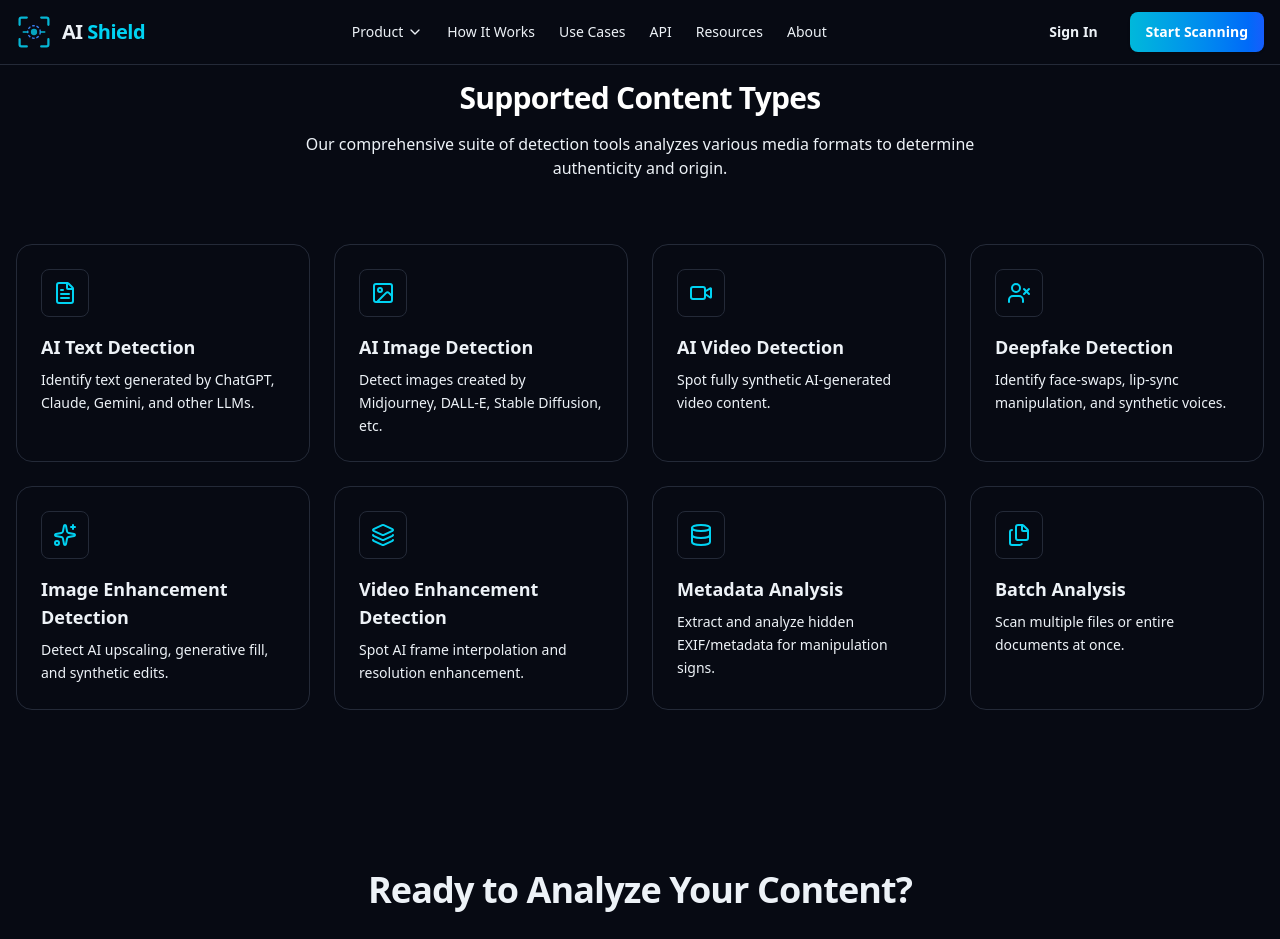
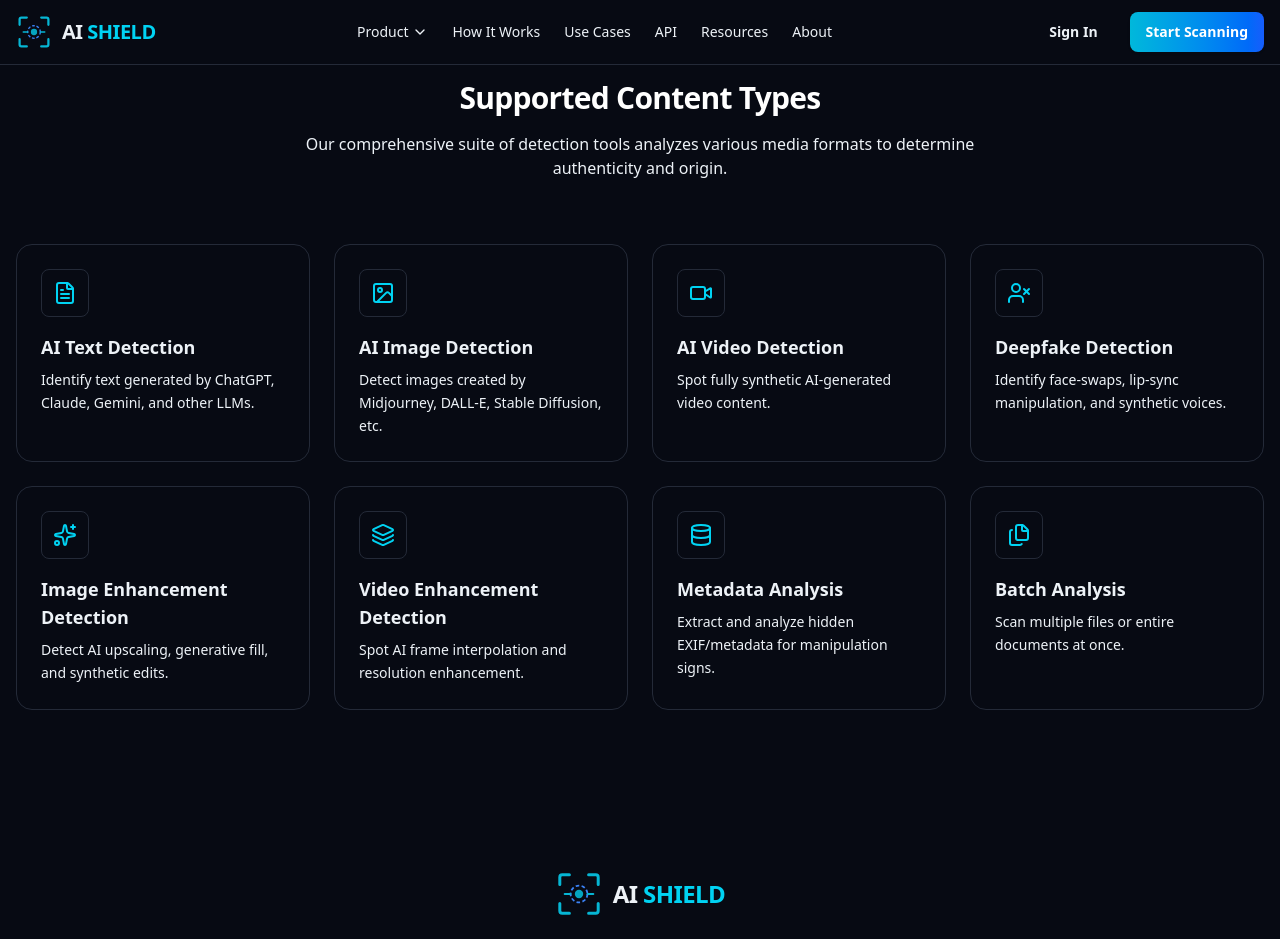
Before and after one commit to WHUASHAI/AI-SHEILD, a Next.js app: page / in a window 1280 px wide. Shown: the top 939 px of the page. Built offline with nearby package versions, Linux system fonts and the light colour scheme.

Commit message:
logo changed

```diff
--- a/src/components/landing/start-scanning.tsx
+++ b/src/components/landing/start-scanning.tsx
@@ -2,11 +2,15 @@
 import Link from 'next/link';
 import { ChevronRight } from 'lucide-react';
 import { Button } from '@/components/ui/button';
+import { Logo } from '@/components/shared/logo';
 
 export function StartScanning() {
   return (
     <section className="py-20">
       <div className="container mx-auto px-4 text-center">
+        <div className="flex justify-center mb-6">
+          <Logo size="lg" />
+        </div>
         <h2 className="text-3xl md:text-4xl font-bold tracking-tight text-foreground mb-6">
           Ready to Analyze Your Content?
         </h2>
--- a/src/components/shared/logo.tsx
+++ b/src/components/shared/logo.tsx
@@ -29,7 +29,7 @@
       {variant === 'full' && (
         <span className={cn('font-bold tracking-tight', textSizes[size])}>
           <span className="text-foreground">AI</span>
-          <span className="text-cyan-400"> Shield</span>
+          <span className="text-cyan-400"> SHIELD</span>
         </span>
       )}
     </div>
```
